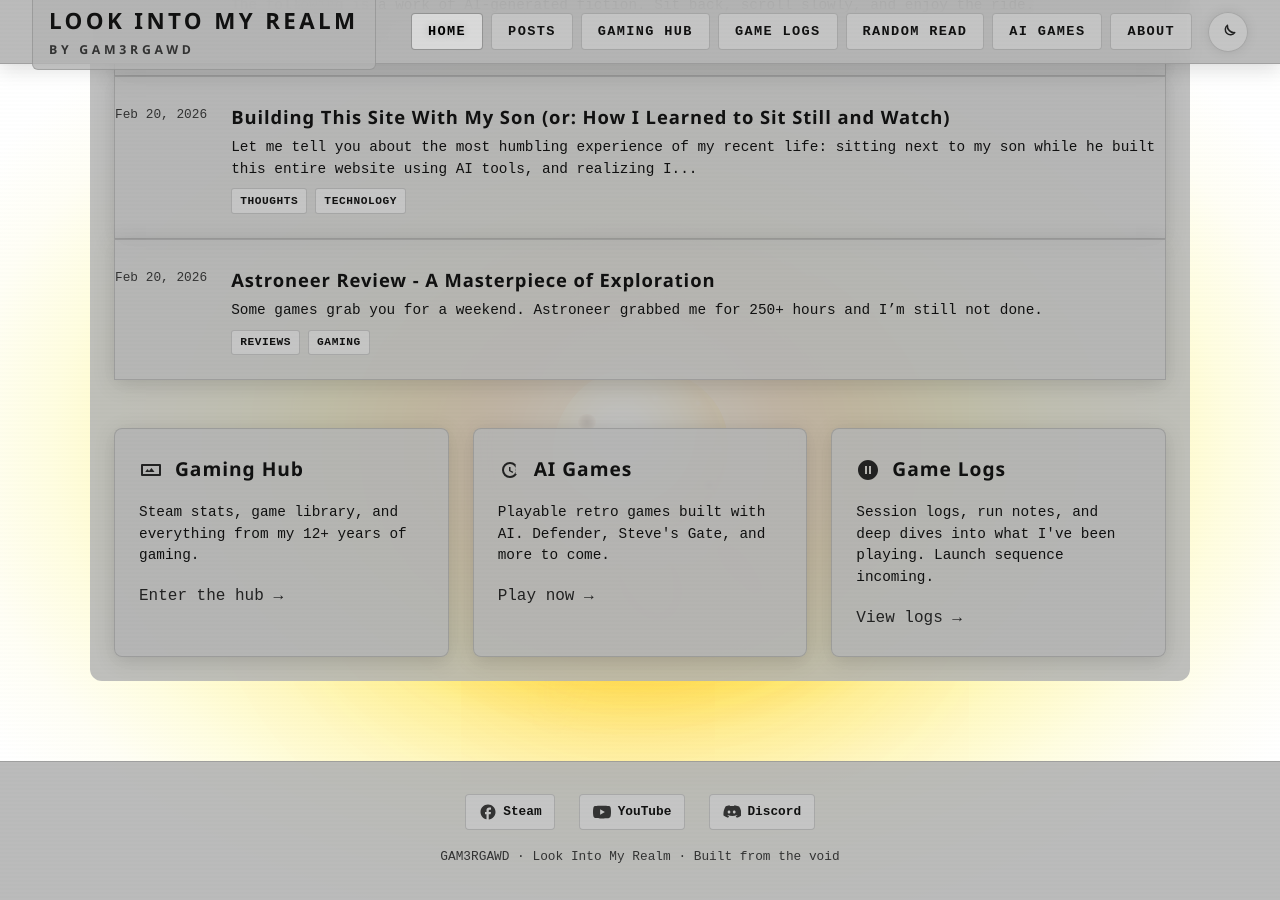
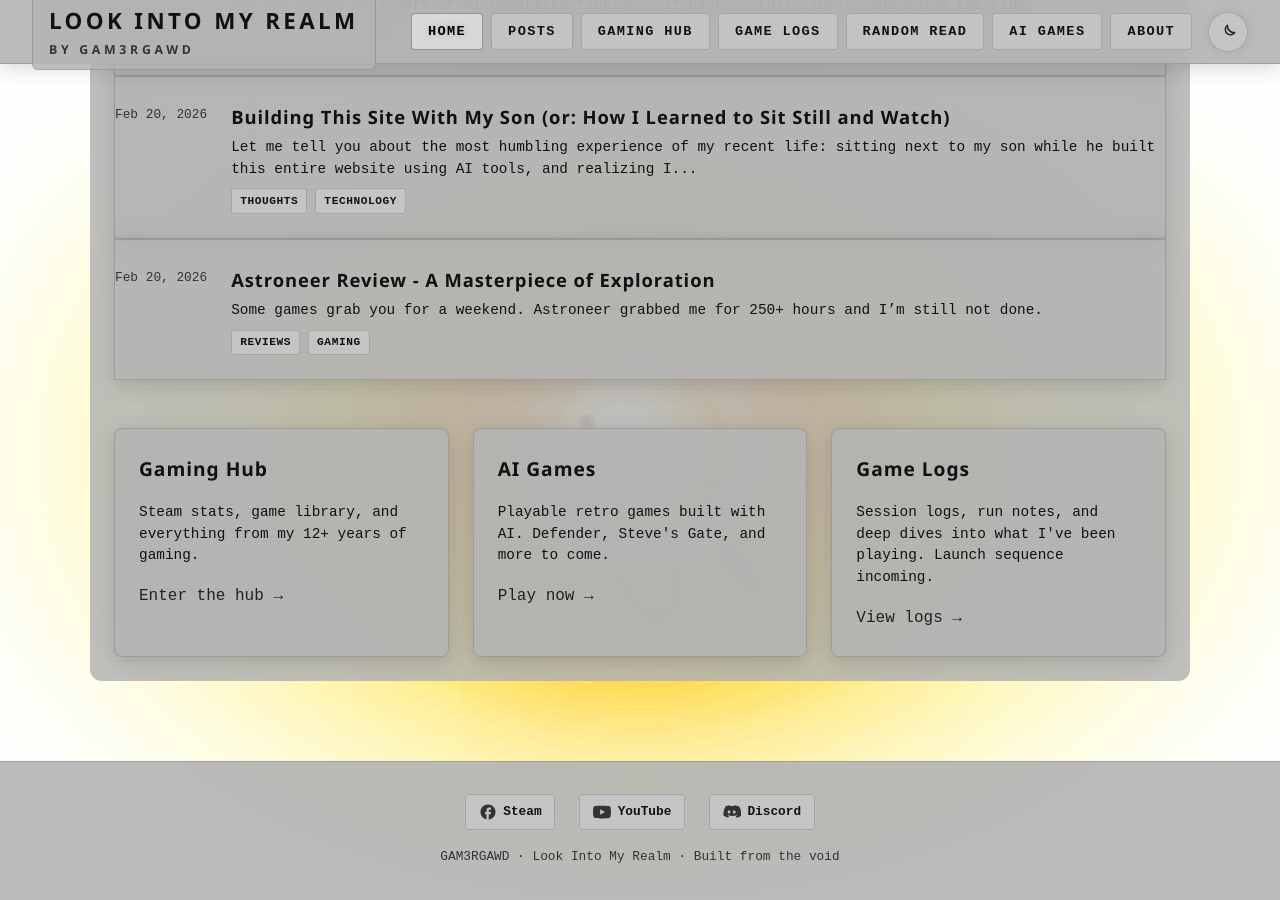
Before and after one commit to vitalnexus/blog, a Jekyll site: the page built from index.md, in a window 1280 px wide and 900 px high, scrolled down 663 px. Built offline with Jekyll 4.4.1, drawn with Linux system fonts in a browser that asks for light colours.

Commit message:
refactor: remove unused SVG icons from gaming section cards for cleaner code

```diff
--- a/index.md
+++ b/index.md
@@ -38,7 +38,6 @@ title: Look Into My Realm
   <div class="grid grid-3" style="margin-top: 3rem;">
     <div class="card">
       <div class="card-header">
-        <svg viewBox="0 0 24 24"><path d="M21 6H3a1 1 0 0 0-1 1v10a1 1 0 0 0 1 1h18a1 1 0 0 0 1-1V7a1 1 0 0 0-1-1zm-1 10H4V8h16v8zM6.5 13.5l2-2.5 1.5 2 2.5-3 3 4H6.5z"/></svg>
         <h3 class="card-title">Gaming Hub</h3>
       </div>
       <p class="post-excerpt">Steam stats, game library, and everything from my 12+ years of gaming.</p>
@@ -46,7 +45,6 @@ title: Look Into My Realm
     </div>
     <div class="card">
       <div class="card-header">
-        <svg viewBox="0 0 24 24"><path d="M17.65 6.35A7.96 7.96 0 0 0 12 4a8 8 0 1 0 0 16 7.96 7.96 0 0 0 6.93-4H17.65zM12 6a6 6 0 1 1 0 12 6 6 0 0 1 0-12zm-1 3v4l3.5 2.1.75-1.23L12.5 12.5V9H11z"/></svg>
         <h3 class="card-title">AI Games</h3>
       </div>
       <p class="post-excerpt">Playable retro games built with AI. Defender, Steve's Gate, and more to come.</p>
@@ -54,7 +52,6 @@ title: Look Into My Realm
     </div>
     <div class="card">
       <div class="card-header">
-        <svg viewBox="0 0 24 24"><path d="M12 2C6.48 2 2 6.48 2 12s4.48 10 10 10 10-4.48 10-10S17.52 2 12 2zm-1 14H9V8h2v8zm4 0h-2V8h2v8z"/></svg>
         <h3 class="card-title">Game Logs</h3>
       </div>
       <p class="post-excerpt">Session logs, run notes, and deep dives into what I've been playing. Launch sequence incoming.</p>
```
